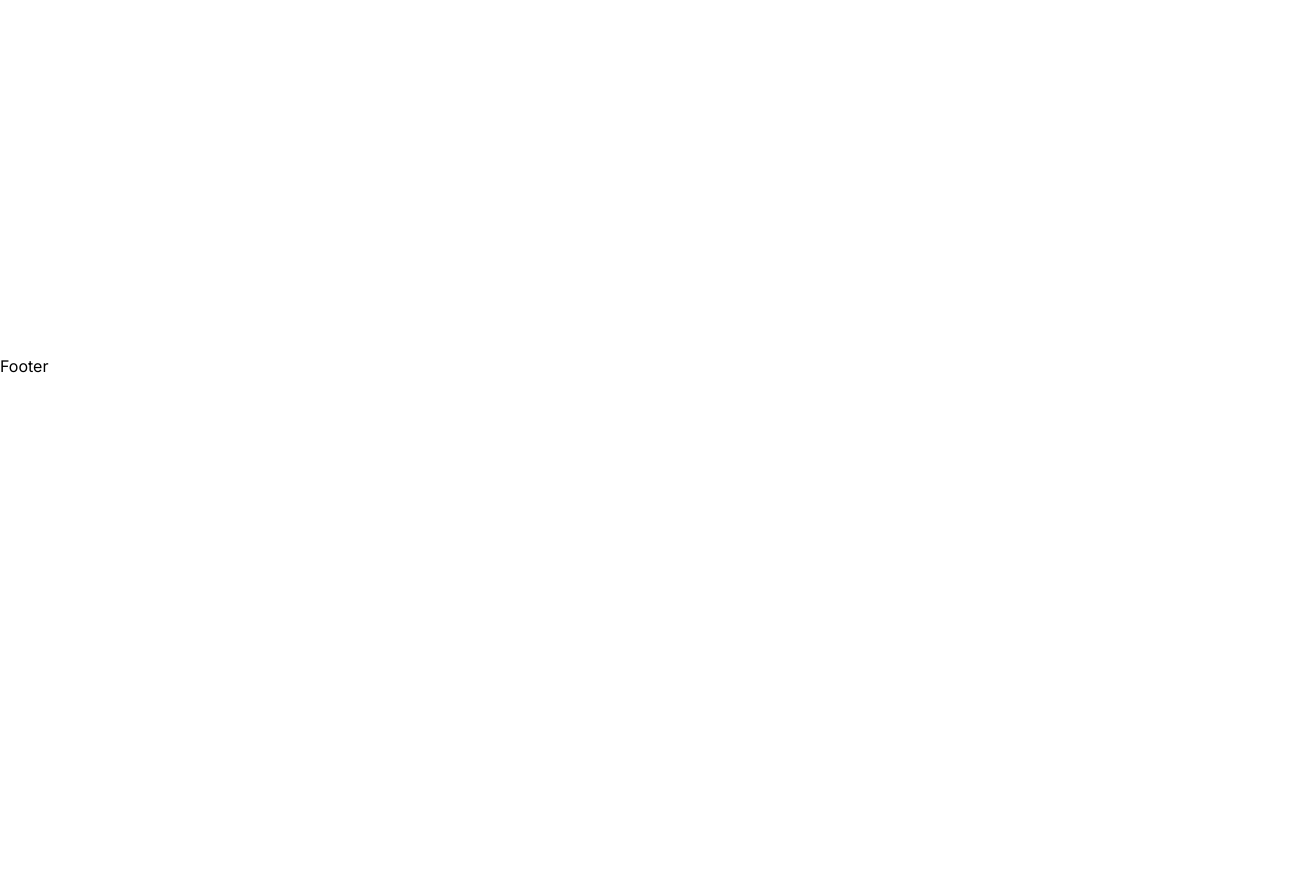
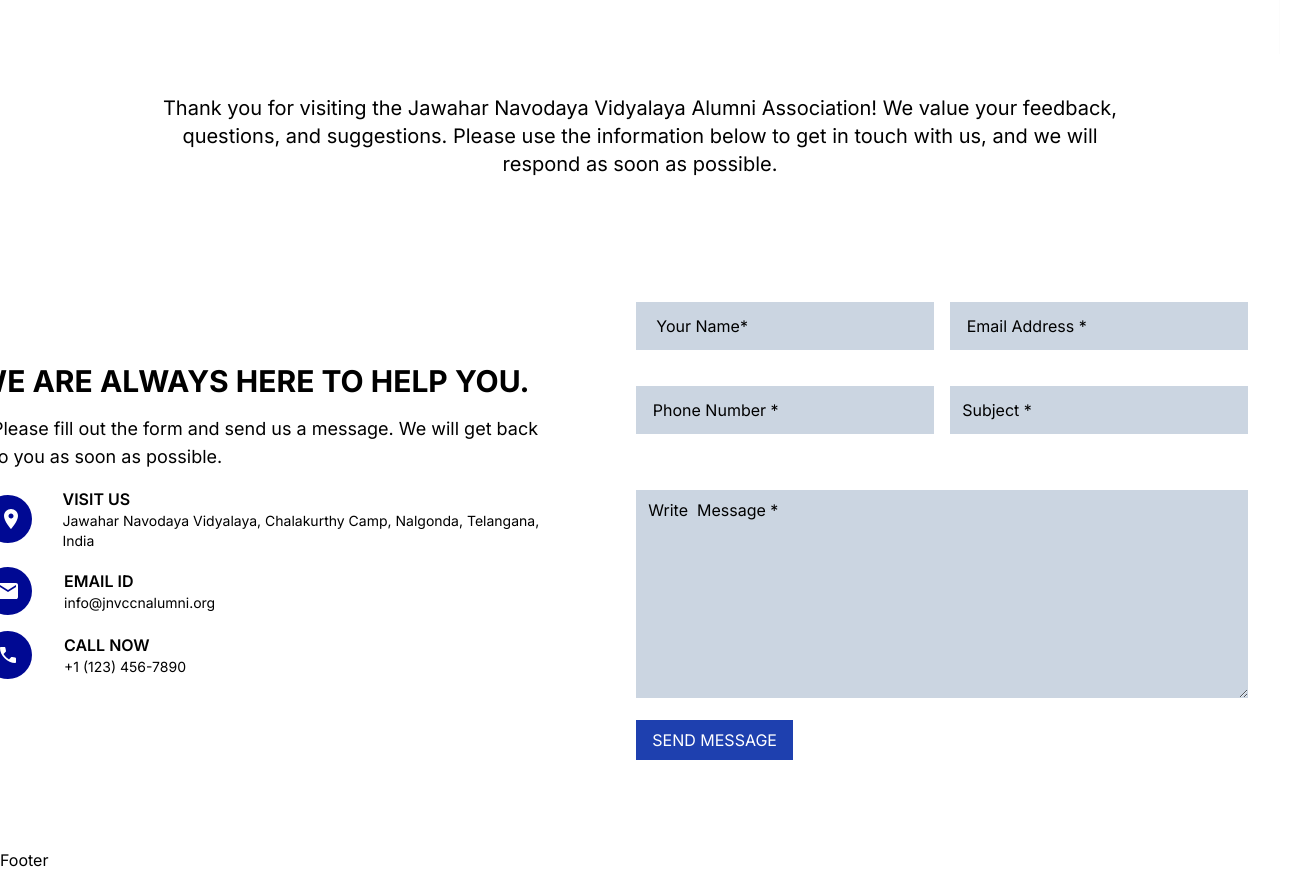
Before and after one commit to tsbridgeedu/navodya-app, a Next.js app: page /contact-us in a window 1280 px wide. Before the commit this address had no page. Shown: the part 546-1418 px from the top of the page, 1304 px wide, since content can reach past the window. Before the commit the page ends 924 px from the top, so only its background shows below. Built offline with nearby package versions, Linux system fonts and the light colour scheme.

Commit message:
contact route changed

```diff
--- /dev/null
+++ b/app/contact-us/page.tsx
@@ -0,0 +1,216 @@
+// components/ContactUs.tsx
+
+import React from "react";
+
+const ContactUs = () => {
+  return (
+    <div className="bg-white">
+      {/* Banner Section
+         <div   className="relative w-full  bg-cover bg-center h-80 sm:bg-cover sm:bg-center  sm:h-96 xs:bg-cover xs:bg-center xs:h-90"
+      */}
+      {/* <div className="relative bg-cover bg-center h-[500px] sm:bg-cover sm:bg-center xs:bg-cover xs:bg-center"  */}
+      <div className="relative   bg-cover bg-center lg:h-[500px] sm:bg-cover sm:bg-center  sm:h-96 xs:bg-cover xs:bg-center xs:h-90"
+        style={{
+          backgroundImage: "url(/contactbg.png)",
+          backgroundPosition: "center 60%",
+          backgroundSize: "cover",
+          backgroundRepeat: "no-repeat"
+        }}>
+
+
+        <div className="absolute inset-0  opacity-50"></div>
+        <div className="absolute inset-0 flex flex-col items-center justify-center text-white p-4 sm:p-8 ">
+          <h1 className="text-3xl sm:text-5xl font-bold text-center md:mb-16">Contact Us</h1>
+        </div>
+
+        <div className="absolute bottom-0 left-0 w-full overflow-hidden leading-none hidden sm:block">
+          <svg xmlns="http://www.w3.org/2000/svg" viewBox="0 0 1440 160"><path fill="white" fill-opacity="1" d="M0,80L60,85.4C120,91,240,102,360,93.3C480,85,600,58.5,720,45.4C840,32,960,32,1080,40C1200,48,1320,64,1380,72L1440,80L1440,160L1380,160C1320,160,1200,160,1080,160C960,160,840,160,720,160C600,160,480,160,360,160C240,160,120,160,60,160L0,160Z"></path></svg>
+
+        </div>
+
+
+      </div>
+      {/* Text Paragraph */}
+
+
+      <p className="hidden md:block   mx-40 mb-8 text-xl font-poppins text-center mt-10">
+        Thank you for visiting the Jawahar Navodaya Vidyalaya Alumni Association! We value your feedback, questions, and suggestions. Please use the information below to get in touch with us, and we will respond as soon as possible.
+      </p>
+
+      {/* Main Content Section */}
+      <div className="max-w-5xl mx-auto px-4 py-8 sm:px-6 sm:py-12 ">
+        <div className="flex flex-col items-center md:flex-row md:justify-center md:gap-4 ">
+          {/* Left Side */}
+          <div className="left-container sm:ml-10 md:h-auto md:-ml-44 md:my-4 ">
+            <h2 className="text-3xl font-bold mb-4 font-pt-sans-caption">
+              WE ARE ALWAYS HERE TO HELP YOU.
+            </h2>
+            <p className="mb-4 font-poppins text-lg sm:mx-4">
+              Please fill out the form and send us a message.
+              We will get back to
+              you as soon as possible.
+            </p>
+            <div className="flex items-center mb-4 space-x-4">
+              {/* SVG icon */}
+              <div className="relative">
+                {/* Blue background SVG */}
+                <img
+                  src="/bluebg.svg"
+                  alt="bg"
+                  className="w-16 h-12 mr-2 "
+                  style={{ zIndex: -1 }}
+                />
+
+                {/* Icon SVG */}
+                <div className="absolute inset-0 flex items-center justify-center ">
+                  <img
+                    src="/visitus.svg"
+                    alt="visitus"
+                    className="w-6 h-5 md:justify-center"
+                  />
+                </div>
+              </div>
+              <div>
+                <h3 className="font-semibold">VISIT US</h3>
+                <p className="font-poppins text-sm ">
+                  Jawahar Navodaya Vidyalaya, Chalakurthy Camp, Nalgonda, Telangana,
+                  India
+                </p>
+              </div>
+            </div>
+            <div className="flex items-center mb-4 space-x-4">
+              {/* SVG icon */}
+              <div className="relative">
+                {/* Blue background SVG */}
+                <img
+                  src="/bluebg.svg"
+                  alt="bg"
+                  className="w-16 h-12 mr-2"
+                  style={{ zIndex: -1 }}
+                />
+
+                {/* Icon SVG */}
+                <div className="absolute inset-0 flex items-center justify-center">
+                  <img
+                    src="/mail.svg"
+                    alt="mail"
+                    className="w-6 h-4 mr-2"
+                  />
+                </div>
+              </div>
+              <div>
+                <h3 className="font-semibold">EMAIL ID</h3>
+                <p className="font-poppins text-sm">info@jnvccnalumni.org</p>
+              </div>
+            </div>
+            <div className="flex items-center mb-4 space-x-4">
+              {/* SVG icon */}
+              <div className="relative">
+                {/* Blue background SVG */}
+                <img
+                  src="/bluebg.svg"
+                  alt="bg"
+                  className="w-16 h-12 mr-2"
+                  style={{ zIndex: -1 }}
+                />
+
+                {/* Icon SVG */}
+                <div className="absolute inset-0 flex items-center justify-center">
+                  <img
+                    src="/call.svg"
+                    alt="call"
+                    className="w-6 h-4 mr-2"
+                  />
+                </div>
+              </div>
+              <div>
+                <h3 className="font-semibold">CALL NOW</h3>
+                <p className="font-poppins text-sm">+1 (123) 456-7890</p>
+              </div>
+            </div>
+          </div>
+
+          {/* Right Side */}
+          <div className="right container md:h-auto     sm:mr-10  md:-mr-44 md:my-4">
+            <form className="bg-white rounded-lg p-6 space-y-4 ">
+              <div className="flex space-x-4 mb-8">
+                <div className="w-1/2">
+
+                  <input
+                    type="text"
+                    id="name"
+                    name="name"
+                    placeholder="Your Name*"
+                    className="w-full md:h-12  rounded-lg border-gray-300 focus:border-blue-500 focus:ring focus:ring-blue-200 focus:ring-opacity-50 px-5 py-2 mt-1  bg-slate-300 text-black placeholder-black"
+                    required
+                  />          </div>
+                <div className="w-1/2">
+
+                  <input
+                    type="email"
+                    id="email"
+                    name="email"
+                    placeholder=" Email Address *"
+                    className="w-full md:h-12 rounded-lg border-gray-300 focus:border-blue-500 focus:ring focus:ring-blue-200 focus:ring-opacity-50 px-3 py-2 mt-1  bg-slate-300 text-black placeholder-black"
+                    required
+                  />          </div>
+              </div>
+
+
+              <div className="flex space-x-4 md:mb-20">
+
+                <div className="w-1/2">
+
+                  <input
+                    type="tel"
+                    id="phone"
+                    name="phone"
+                    placeholder=" Phone Number *"
+                    className="w-full md:h-12  rounded-lg border-gray-300 focus:border-blue-500 focus:ring focus:ring-blue-200 focus:ring-opacity-50 px-3 py-2 mt-1  bg-slate-300 text-black placeholder-black"
+                    required
+                  />
+                </div>
+
+                <div className="w-1/2">
+
+                  <input
+                    type="text"
+                    id="subject"
+                    name="subject"
+                    placeholder="Subject *"
+                    className="w-full  md:h-12 rounded-lg border-gray-300 focus:border-blue-500 focus:ring focus:ring-blue-200 focus:ring-opacity-50 px-3 py-2 mt-1  bg-slate-300 text-black placeholder-black"
+                    required
+                  />
+                </div>
+              </div>
+
+              <div >
+
+                <textarea
+                  id="message"
+                  name="message"
+                  placeholder="Write  Message *"
+                  className="w-full h-52 rounded-md border-gray-300 focus:border-blue-500 focus:ring focus:ring-blue-200 focus:ring-opacity-50 px-3 py-2 mt-1  bg-slate-300 text-black placeholder-black md:mt-10"
+                  rows={4}
+                  maxLength={2000}
+                  required
+                ></textarea>
+              </div>
+              <button
+                type="submit"
+                className="bg-blue-800 text-white rounded-md px-4 py-2 mt-4 hover:bg-blue-600 transition-colors"
+              >
+                SEND MESSAGE
+              </button>
+            </form>
+          </div>
+        </div>
+      </div>
+
+
+
+    </div>
+  );
+};
+
+export default ContactUs;
```
